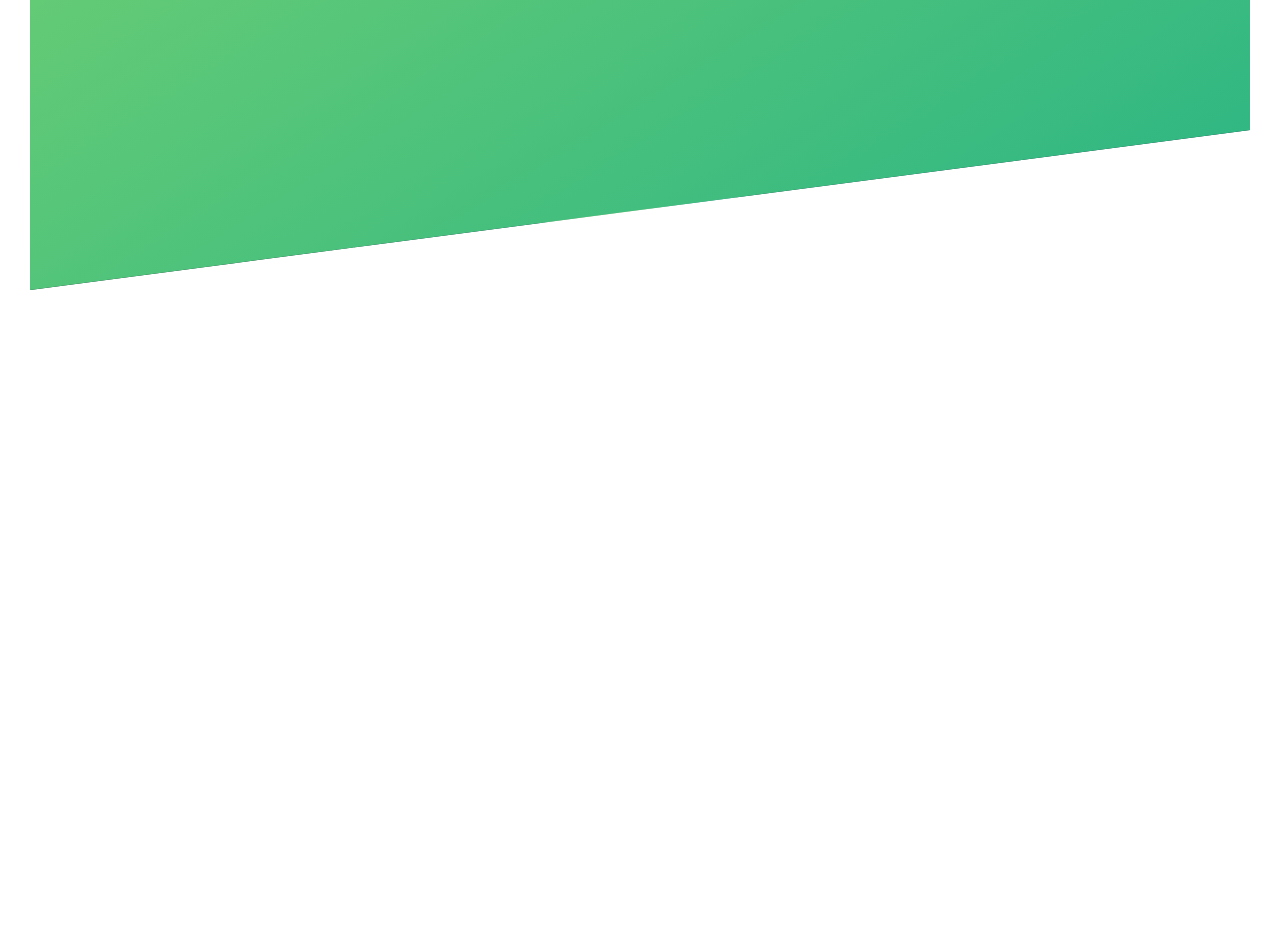
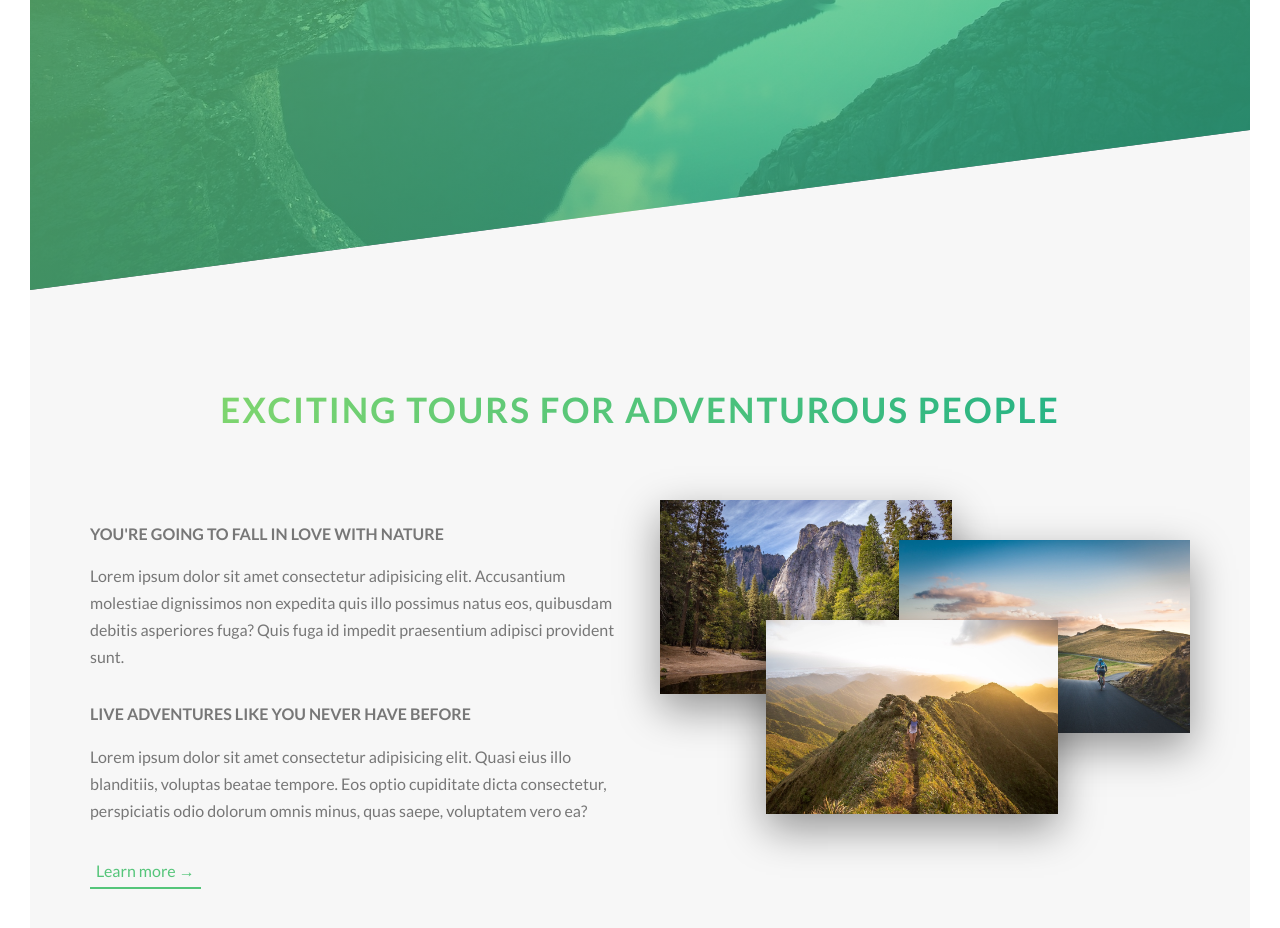
Before and after one commit to Saurav-98/natours-sass-react, a React (Vite) app: page / in a window 1280 px wide. Shown: the part 500-1428 px from the top of the page. Before the commit the page ends 820 px from the top, so only its background shows below. Built offline with nearby package versions, Linux system fonts and the light colour scheme.

Commit message:
About sectin completed

```diff
--- a/src/App.jsx
+++ b/src/App.jsx
@@ -1,11 +1,17 @@
 import React from "react";
+import About from "./components/About";
 import Hero from "./components/Hero";
 
 const App = () => {
   return (
-    <div>
-      <Hero />
-    </div>
+    <>
+      <header>
+        <Hero />
+      </header>
+      <main>
+        <About />
+      </main>
+    </>
   );
 };
 
--- /dev/null
+++ b/src/components/About.jsx
@@ -0,0 +1,64 @@
+import React from "react";
+import Nat1 from "../assets/nat-1-large.jpg";
+import Nat2 from "../assets/nat-2-large.jpg";
+import Nat3 from "../assets/nat-3-large.jpg";
+
+const About = () => {
+  return (
+    <section className="about">
+      <div className="u-center-text u-margin-bottom-lg">
+        <h2 className="heading-secondary u-animate-Effect">
+          Exciting tours for adventurous people
+        </h2>
+      </div>
+
+      <div className="about__grid">
+        <div className="about__grid-text-box">
+          <h3 className="heading-tertiary u-margin-bottom-sm">
+            You're going to fall in love with nature
+          </h3>
+          <p className="paragraph">
+            Lorem ipsum dolor sit amet consectetur adipisicing elit. Accusantium
+            molestiae dignissimos non expedita quis illo possimus natus eos,
+            quibusdam debitis asperiores fuga? Quis fuga id impedit praesentium
+            adipisci provident sunt.
+          </p>
+          <h3 className="heading-tertiary u-margin-bottom-sm">
+            Live adventures like you never have before
+          </h3>
+          <p className="paragraph">
+            Lorem ipsum dolor sit amet consectetur adipisicing elit. Quasi eius
+            illo blanditiis, voluptas beatae tempore. Eos optio cupiditate dicta
+            consectetur, perspiciatis odio dolorum omnis minus, quas saepe,
+            voluptatem vero ea?
+          </p>
+
+          <a href="#" className="btn-text">
+            Learn more &rarr;
+          </a>
+        </div>
+        <div className="about__grid-img-box">
+          <div className="composition">
+            <img
+              src={Nat1}
+              alt="Natours Photo 1"
+              className="composition__photo composition__photo-1"
+            />
+            <img
+              src={Nat2}
+              alt="Natours Photo 2"
+              className="composition__photo composition__photo-2"
+            />
+            <img
+              src={Nat3}
+              alt="Natours Photo 3"
+              className="composition__photo composition__photo-3"
+            />
+          </div>
+        </div>
+      </div>
+    </section>
+  );
+};
+
+export default About;
--- a/src/components/Hero.jsx
+++ b/src/components/Hero.jsx
@@ -3,7 +3,7 @@ import logoWhite from "../assets/logo-white.png";
 
 const Hero = () => {
   return (
-    <header className="header">
+    <div className="header">
       <div className="header__logo-container">
         <img src={logoWhite} alt="natours logo" className="header__logo" />
       </div>
@@ -16,10 +16,10 @@ const Hero = () => {
           </span>
         </h1>
         <a href="#" className="btn btn--primary btn--animation">
-          Explore our tours
+          Discover our tours
         </a>
       </main>
-    </header>
+    </div>
   );
 };
 
--- a/src/sass/index.scss
+++ b/src/sass/index.scss
@@ -12,9 +12,10 @@
 
 // Components
 @import "./partials/components/btn";
+@import "./partials//components/composition";
 
 // Layout
 @import "./partials/layout/hero";
-
+@import "./partials/layout/about";
 // Pages
 @import "./partials/pages/home";
--- a/src/sass/partials/abstracts/_variables.scss
+++ b/src/sass/partials/abstracts/_variables.scss
@@ -5,3 +5,9 @@ $color-primary-dark: #28b485;
 $color-grey-dark: #777;
 $color-white: #fff;
 $color-black: #000;
+
+$color-grey-light-1: #f7f7f7;
+
+// Fonts
+
+$def-font-size: 1.6rem;
--- a/src/sass/partials/base/_typography.scss
+++ b/src/sass/partials/base/_typography.scss
@@ -32,3 +32,23 @@ body {
     animation: moveInRight 1.2s ease-out;
   }
 }
+
+.heading-secondary {
+  font-size: 3.5rem;
+  text-transform: uppercase;
+  font-weight: 700;
+}
+
+.heading-tertiary {
+  font-size: 1.6rem;
+  font-weight: 700;
+  text-transform: uppercase;
+}
+
+.paragraph {
+  font-size: 1.6rem;
+
+  &:not(:last-child) {
+    margin-bottom: 3rem;
+  }
+}
--- a/src/sass/partials/base/_utilities.scss
+++ b/src/sass/partials/base/_utilities.scss
@@ -0,0 +1,33 @@
+.u-center-text {
+  text-align: center;
+}
+
+.u-animate-Effect {
+  display: inline-block;
+  background-image: linear-gradient(
+    to right,
+    $color-primary-light,
+    $color-primary-dark
+  );
+  letter-spacing: 2px;
+
+  // to show the background color gradient only on text and make text color transparent
+  -webkit-background-clip: text;
+  color: transparent;
+  transition: all 0.2s ease-in;
+
+  &:hover {
+    transform: scale(0.95) skew(-2deg, 2deg);
+  }
+}
+
+.u-margin-bottom-lg {
+  margin-bottom: 8rem;
+}
+
+.u-margin-bottom-md {
+  margin-bottom: 4rem;
+}
+.u-margin-bottom-sm {
+  margin-bottom: 1.5rem;
+}
--- a/src/sass/partials/components/_btn.scss
+++ b/src/sass/partials/components/_btn.scss
@@ -49,3 +49,27 @@
     animation: moveInTop 0.6s ease-in-out 0.6s backwards;
   }
 }
+
+.btn-text {
+  &:link,
+  &:visited {
+    color: $color-primary;
+    display: inline-block;
+    text-decoration: none;
+    border-bottom: 2px solid $color-primary;
+    padding: 3px 6px;
+    font-size: $def-font-size;
+    transition: all 0.25s ease-in;
+  }
+
+  &:hover {
+    background-color: $color-primary;
+    color: $color-white;
+    box-shadow: 0 1rem 2rem rgba($color-black, 0.15);
+    transform: translateY(-3px);
+  }
+  &:active {
+    box-shadow: 0 0.5rem 1rem rgba($color-black, 0.35);
+    transform: translateY(-1px);
+  }
+}
--- /dev/null
+++ b/src/sass/partials/components/_composition.scss
@@ -0,0 +1,34 @@
+.composition {
+  position: relative;
+  &__photo {
+    width: 55%;
+    box-shadow: 0 1.5rem 4rem rgba($color-black, 0.4);
+    // border-radius: 1px;
+    position: absolute;
+    transition: all 0.4s ease-in;
+    outline-offset: 2rem;
+    &-1 {
+      left: 0;
+      top: -2rem;
+    }
+    &-2 {
+      right: 0;
+      top: 2rem;
+    }
+    &-3 {
+      left: 20%;
+      top: 10rem;
+    }
+
+    &:hover {
+      outline: 1.5rem solid $color-primary;
+      transform: scale(1.05) translateY(-10px);
+      box-shadow: 0 2.5rem 4rem rgba($color-black, 0.5);
+      z-index: 20;
+    }
+  }
+
+  &:hover &__photo:not(:hover) {
+    transform: scale(0.9);
+  }
+}
--- /dev/null
+++ b/src/sass/partials/layout/_about.scss
@@ -0,0 +1,13 @@
+.about {
+  background-color: $color-grey-light-1;
+  padding: 25rem 0;
+  margin-top: -20vh;
+
+  &__grid {
+    max-width: 110rem;
+    margin: 0 auto;
+    display: grid;
+    grid-template-columns: repeat(2, 1fr);
+    gap: 4rem;
+  }
+}
--- a/src/sass/partials/layout/_hero.scss
+++ b/src/sass/partials/layout/_hero.scss
@@ -2,10 +2,11 @@
   height: 95vh;
   background-image: linear-gradient(
       to right bottom,
-      $color-primary-light,
-      $color-primary-dark
+      rgba($color-primary-light, 0.7),
+      rgba($color-primary-dark, 0.7)
     ),
     url(../assets/hero.jpg);
+
   background-size: cover;
   background-position: top;
   clip-path: polygon(0% 0%, 100% 0%, 100% 75vh, 0% 100%);
```
